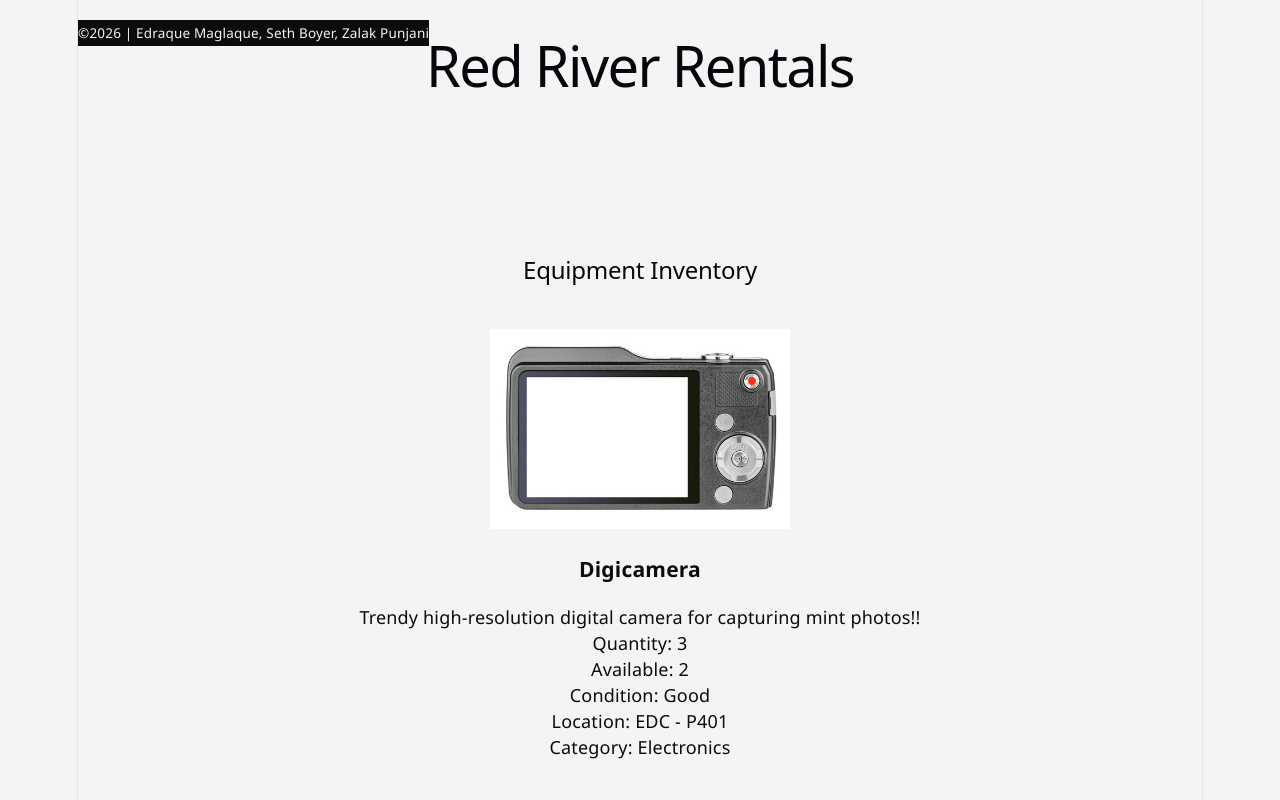
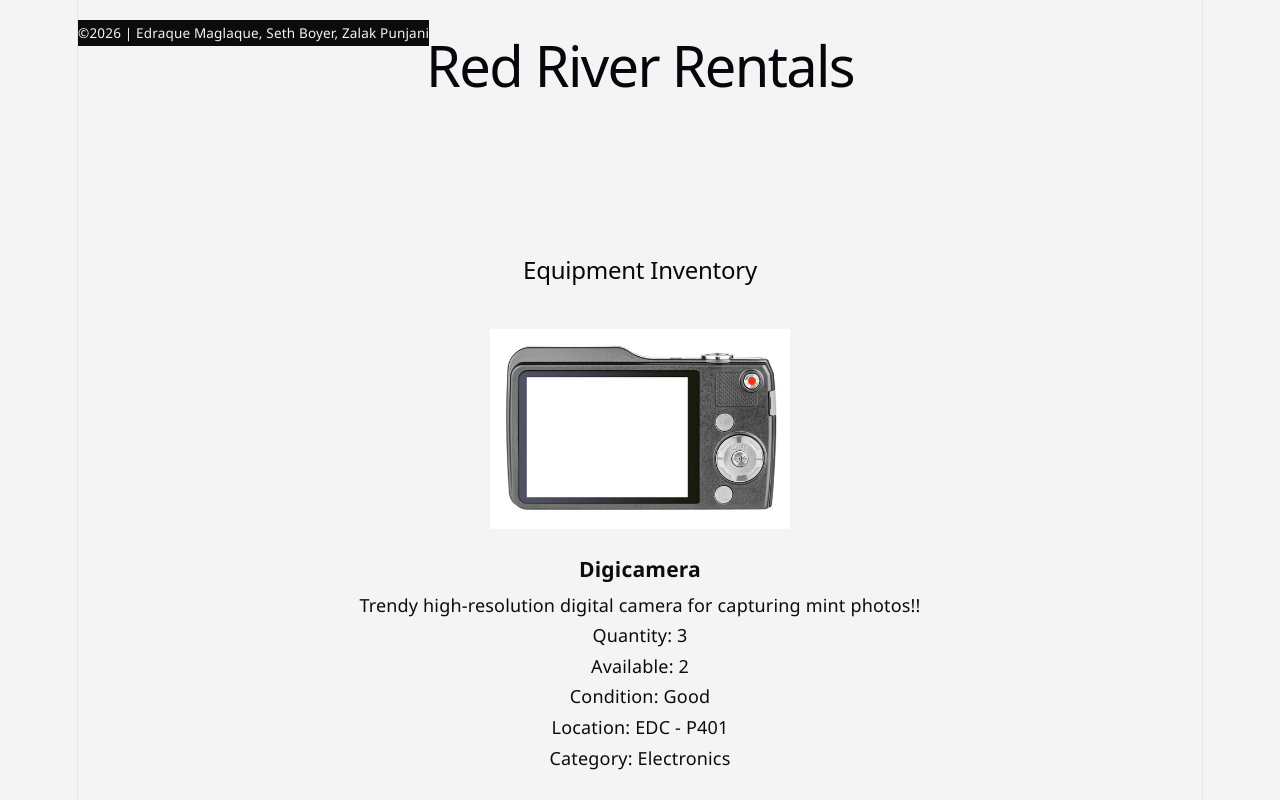
Before and after one commit to emaglaque2-rrc/full-stack-project-group-4, a React (Vite) app: page / in a window 1280 px wide. Shown: the top 800 px of the page. Built offline with nearby package versions, Linux system fonts and the light colour scheme.

Commit message:
Reduced margins between p and h3 tags.

```diff
--- a/src/components/equipment-inventory/EquipmentInventory.css
+++ b/src/components/equipment-inventory/EquipmentInventory.css
@@ -17,3 +17,11 @@
     height: 200px;
     object-fit: cover;
 }
+
+.equipment-inventory .equipment-item h3 {
+    margin-bottom: 0.5rem;
+}
+
+.equipment-inventory .equipment-item p {
+    margin: 0.25rem 0;
+}
```
